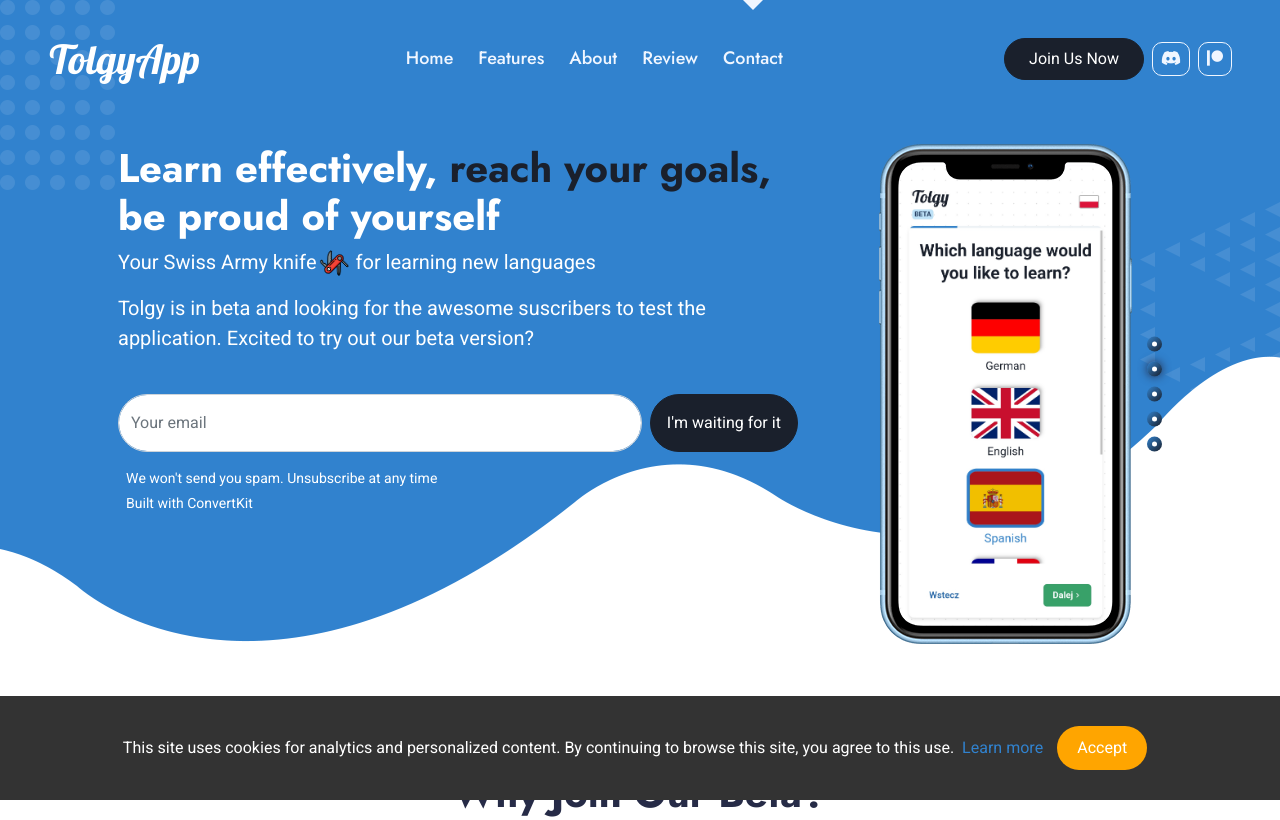
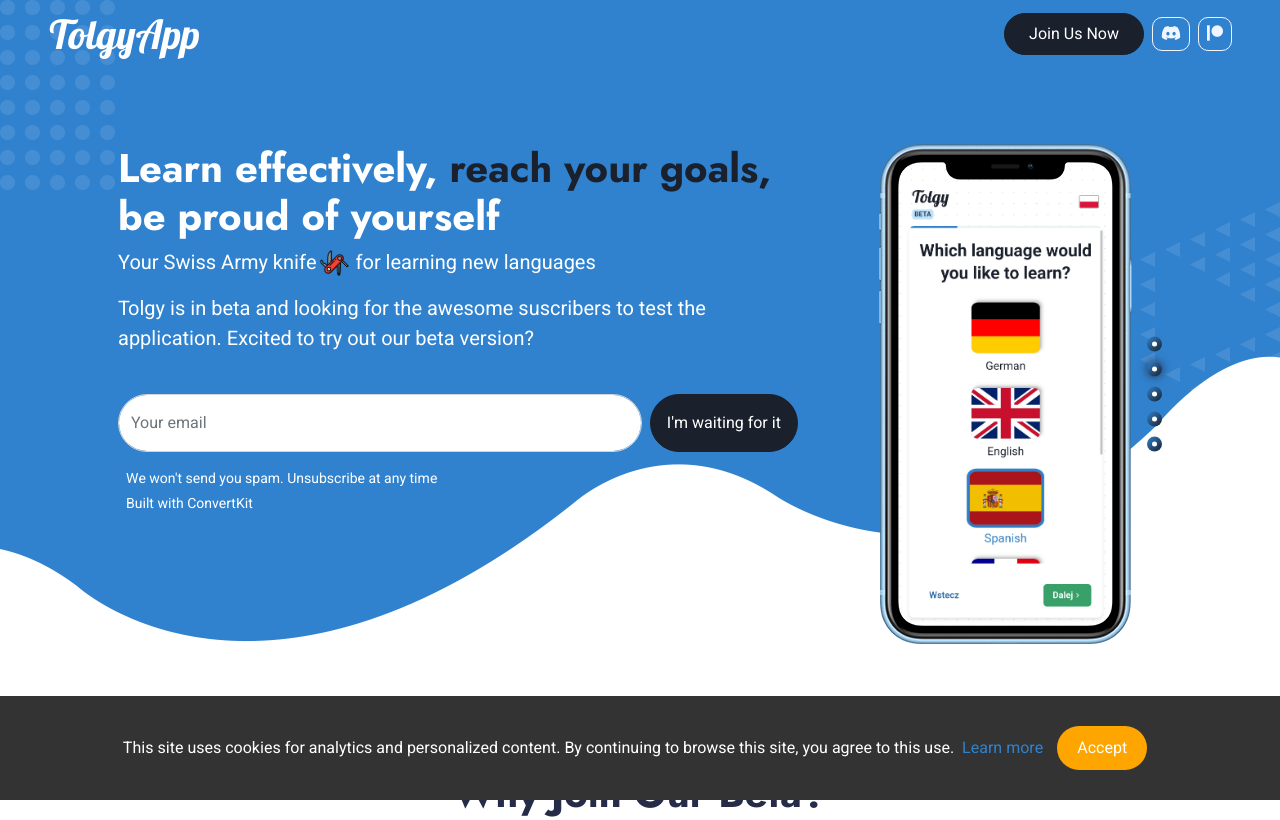
Before and after one commit to tolgylanguageapp/tolgylanguageapp.github.io, a plain HTML site: page index.html in a window 1280 px wide. Shown: the top 820 px of the page. Drawn offline with nearby package versions, Linux system fonts and the light colour scheme; a script that the page names is missing.

Commit message:
Minor changes

```diff
--- a/index.html
+++ b/index.html
@@ -62,7 +62,7 @@
 
       <!-- Navbar & Hero Start -->
       <div class="container-xxl position-relative p-0" id="home">
-        <nav class="navbar navbar-expand-lg navbar-light px-4 px-lg-5 py-4 py-lg-0">
+        <nav class="navbar navbar-expand-lg navbar-light px-4 px-lg-5 py-4 py-lg-2">
           <a href="" class="navbar-brand p-0">
             <h1 class="m-0 logo-font fw-lighter">TolgyApp</h1>
             <!-- <img src="img/logo.png" alt="Logo"> -->
@@ -71,13 +71,12 @@
             <span class="fa fa-bars"></span>
           </button>
           <div class="collapse navbar-collapse" id="navbarCollapse">
-            <div class="navbar-nav mx-auto py-0">
-              <a href="#home" class="nav-item nav-link active">Home</a>
+            <div class="navbar-nav mx-auto">
+              <!-- <a href="#home" class="nav-item nav-link active">Home</a>
               <a href="#feature" class="nav-item nav-link">Features</a>
               <a href="#about" class="nav-item nav-link">About</a>
-
               <a href="#review" class="nav-item nav-link">Review</a>
-              <a href="#contact" class="nav-item nav-link">Contact</a>
+              <a href="#contact" class="nav-item nav-link">Contact</a> -->
             </div>
             <a href="#contact" class="btn btn-secondary rounded-pill py-2 px-4 ms-2 d-none d-lg-block btn-contact">Join Us Now</a>
             <!-- <a class="btn btn-outline-light btn-social py-1 ms-2 px-2 d-none d-lg-block" href=""><i class="fab fa-facebook-f"></i></a>
```
